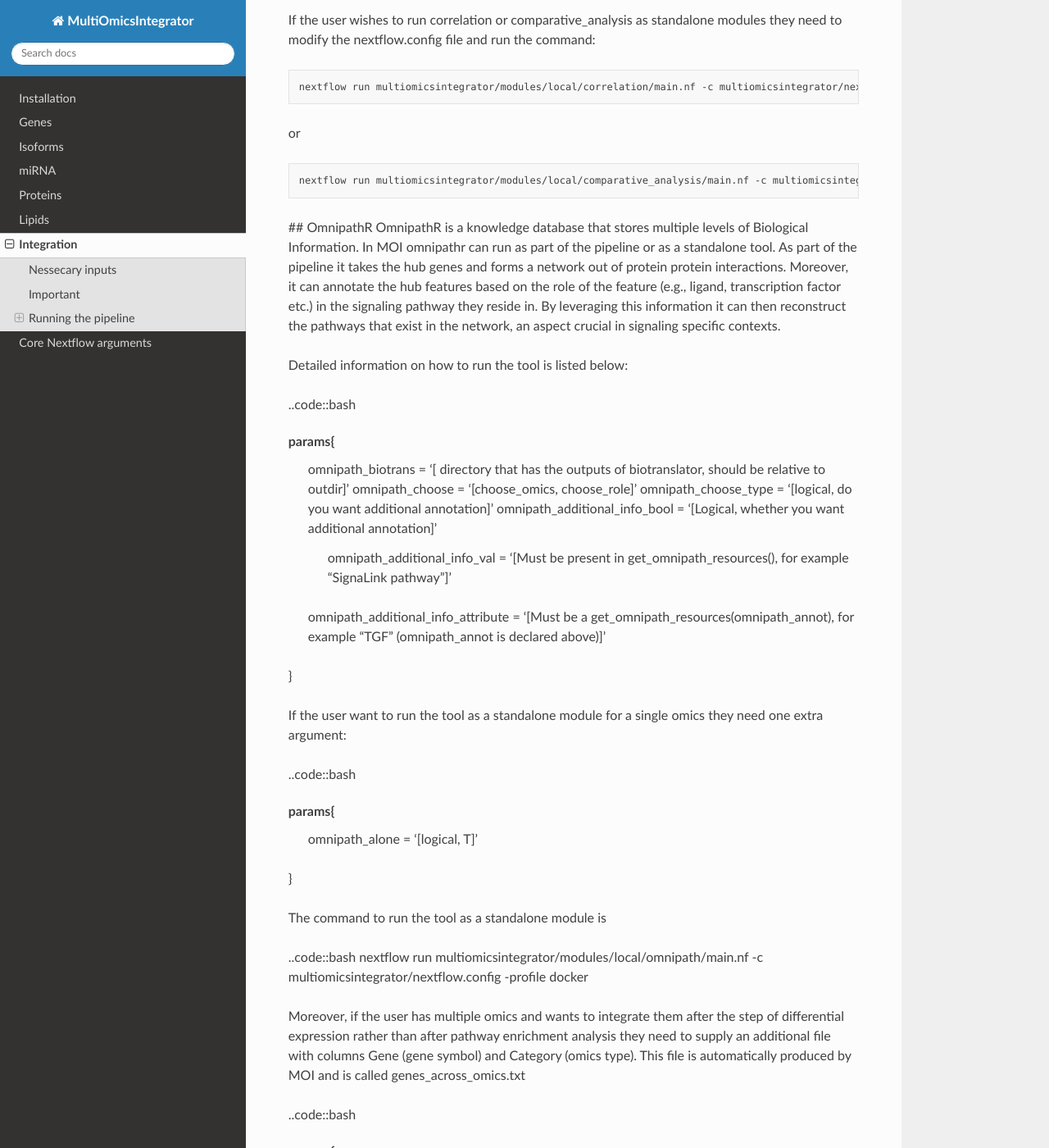
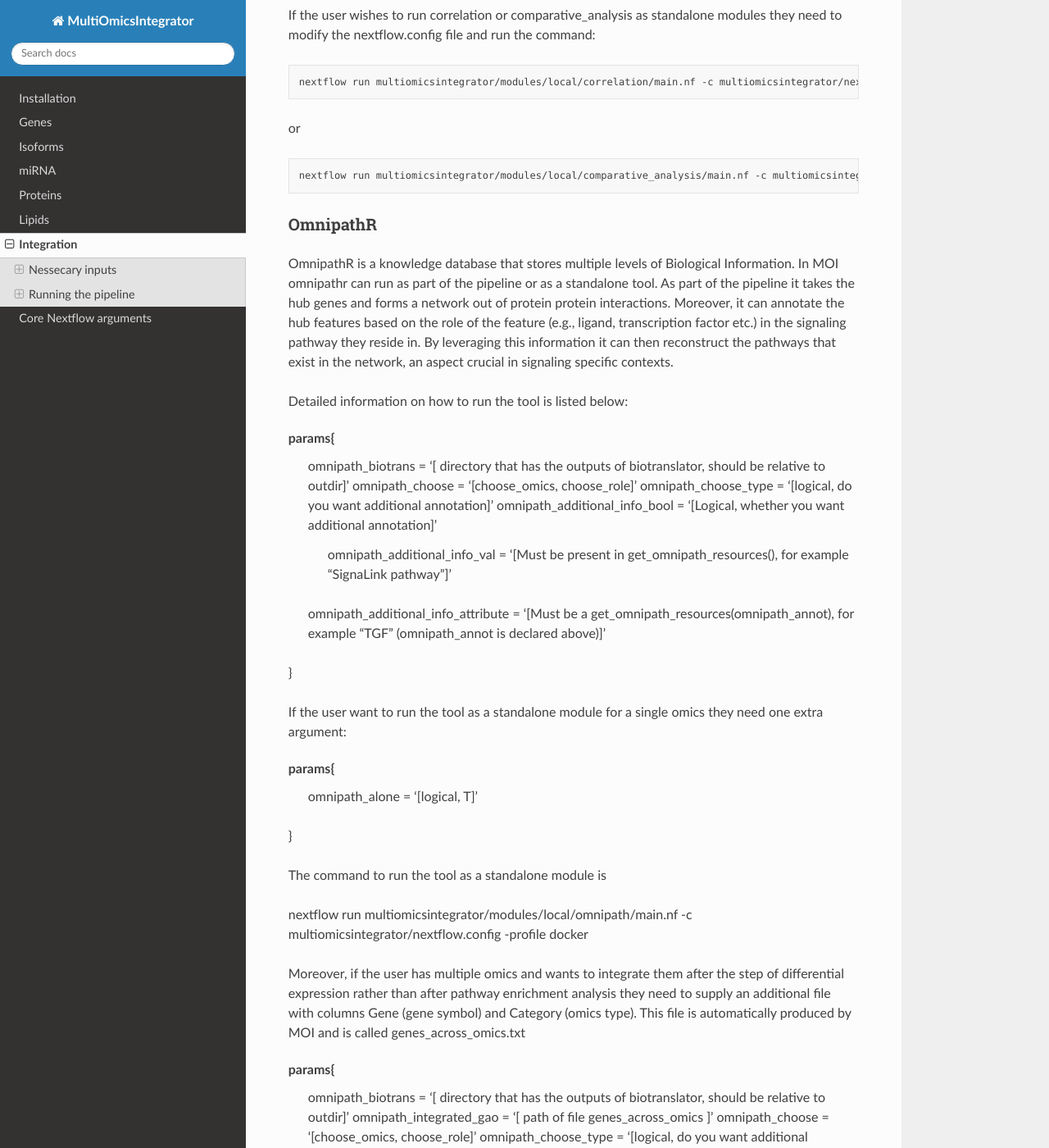
Before and after one commit to Bianca-Pasat/MOI, a Sphinx documentation site: the page built from docs/source/integration.rst, in a window 1280 px wide and 1400 px high, scrolled down 3153 px. Shown: the whole window at 82% size. Built offline with Sphinx 7.4.7 and the Read the Docs theme 3.1.0, drawn with Linux system fonts in a browser that asks for light colours; pages that are not in the unit, such as notebooks, are missing from menus; some of the changed text lies outside the part shown.

```diff
--- a/docs/source/integration.rst
+++ b/docs/source/integration.rst
@@ -63,7 +63,7 @@ Additionally, you need to change parameters in
    Change the location of the files appropriately
 
 Important
----------
+~~~~~~~~~
 
    .. rubric:: Sample names have to be in the first column or in a
       column called sampleID and **need to match** the column names of
@@ -188,12 +188,13 @@ or
    nextflow run multiomicsintegrator/modules/local/comparative_analysis/main.nf -c multiomicsintegrator/nextflow.config -profile docker
 
 
-## OmnipathR
+OmnipathR
+~~~~~~~~~~~~
 OmnipathR is a knowledge database that stores multiple levels of Biological Information. In MOI omnipathr can run as part of the pipeline or as a standalone tool. As part of the pipeline it takes the hub genes and forms a network out of protein protein interactions. Moreover, it can annotate the hub features based on the role of the feature (e.g., ligand, transcription factor etc.) in the signaling pathway they reside in. By leveraging this information it can then reconstruct the pathways that exist in the network, an aspect crucial in signaling specific contexts.
 
 Detailed information on how to run the tool is listed below:
 
-..code::bash
+.. code ::bash
 
 params{
   omnipath_biotrans = '[ directory that has the outputs of biotranslator, should be relative to outdir]'
@@ -209,7 +210,7 @@ params{
 If the user want to run the tool as a standalone module for a single omics they need one extra argument:
 
 
-..code::bash
+.. code ::bash
 
 params{
   omnipath_alone = '[logical, T]'
@@ -219,7 +220,7 @@ params{
 
 The command to run the tool as a standalone module is
 
-..code::bash
+.. code ::bash
 nextflow run multiomicsintegrator/modules/local/omnipath/main.nf -c multiomicsintegrator/nextflow.config -profile docker
 
 
@@ -227,7 +228,7 @@ Moreover, if the user has multiple omics and wants to integrate them after the s
 This file is automatically produced by MOI and is called genes_across_omics.txt
 
 
-..code::bash
+.. code ::bash
 
 params{
   omnipath_biotrans = '[ directory that has the outputs of biotranslator, should be relative to outdir]'
@@ -242,7 +243,7 @@ params{
 
 If the user wants to run the tool as a standalone module for a single omics they need one extra argument:
 
-..code::bash
+.. code ::bash
 
 params{
   omnipath_integrated_alone = '[logical, T]'
@@ -252,12 +253,13 @@ params{
 
 The command to run it as a standalone module is:
 
-..code::bash
+.. code::bash
 
 nextflow run multiomicsintegrator/modules/local/omnipath_integrated/main.nf -c multiomicsintegrator/nextflow.config -profile docker
 
 
-# Additional omics types
+Additional omics types
+~~~~~~~~~~~~~~~~~~~~~~~~~
 
 MOI can be extended to other omics types as well. Is supplied with abundance matrices (for example glycomics) MOI can integrate it with MCIA, after performing basic filtering and normalization steps.
 If translated into the gene level, MOI can integrate them with the exploratory analysis tool, multiMiR, lipidDB as explained above. In addition, if translated to the gene level additional omics types can be integrated with high-level approaches like biotranslator, comparative analysis tool or omnipathr.
```
